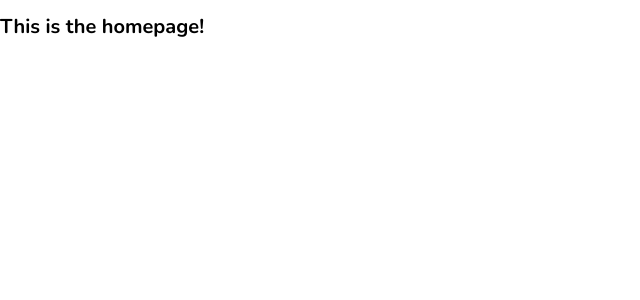
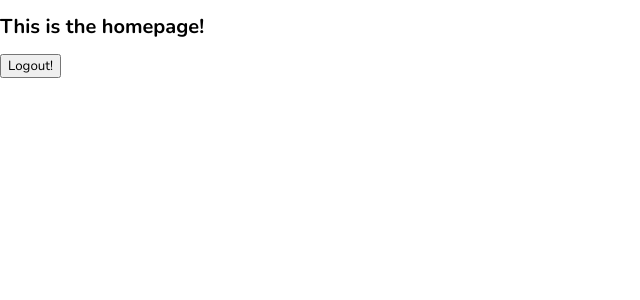
Before and after one commit to mauricekoreman/recipe_manager, a React (Create React App) app in the folder client/: page / in a window 1280 px wide. Shown: the top 300 px of the page, without its empty margins (0-640 px from the left). Built offline with nearby package versions, Linux system fonts and the light colour scheme; sample sign-in values are in the browser's storage.

Commit message:
added protected routes

```diff
--- a/client/src/App.js
+++ b/client/src/App.js
@@ -5,17 +5,22 @@ import "react-toastify/dist/ReactToastify.css";
 import Homepage from "./pages/homepage/homepage.component";
 import LoginPage from "./pages/auth/loginPage/loginPage.component";
 import RegisterPage from "./pages/auth/registerPage/registerPage.component";
+import NotFoundPage from "./pages/notFoundPage/notFoundPage.component";
 
 import "./sass/_base.scss";
+import PrivateRoute from "./routes/privateRoute.component";
 
 function App() {
   return (
     <>
       <BrowserRouter>
         <Routes>
-          <Route path='/' element={<Homepage />} />
+          <Route element={<PrivateRoute />}>
+            <Route index element={<Homepage />} />
+          </Route>
           <Route path='/register' element={<RegisterPage />} />
           <Route path='/login' element={<LoginPage />} />
+          <Route path='*' element={<NotFoundPage />} />
         </Routes>
       </BrowserRouter>
       <ToastContainer />
--- a/client/src/api/requests.js
+++ b/client/src/api/requests.js
@@ -8,7 +8,7 @@ async function httpRegister(userData) {
     const response = await axios.post(`${API_URL}/register`, userData);
 
     if (response.data) {
-      localStorage.setItem("user", JSON.stringify(response.data));
+      localStorage.setItem("RECIPE_MANAGER_USER", JSON.stringify(response.data));
 
       return response.data;
     }
@@ -23,7 +23,7 @@ async function httpLogin(userData) {
     const response = await axios.post(`${API_URL}/login`, userData);
 
     if (response.data) {
-      localStorage.setItem("user", JSON.stringify(response.data));
+      localStorage.setItem("RECIPE_MANAGER_USER", JSON.stringify(response.data));
 
       return response.data;
     }
@@ -34,7 +34,7 @@ async function httpLogin(userData) {
 
 // Logout user
 function logout() {
-  localStorage.removeItem("user");
+  localStorage.removeItem("RECIPE_MANAGER_USER");
 }
 
 const requests = {
--- a/client/src/pages/homepage/homepage.component.jsx
+++ b/client/src/pages/homepage/homepage.component.jsx
@@ -1,7 +1,13 @@
+import { useDispatch } from "react-redux";
+import { logout } from "../../redux/authSlice";
+
 const Homepage = () => {
+  const dispatch = useDispatch();
+
   return (
     <div>
       <h1>This is the homepage!</h1>
+      <button onClick={() => dispatch(logout())}>Logout!</button>
     </div>
   );
 };
--- /dev/null
+++ b/client/src/pages/notFoundPage/notFoundPage.component.jsx
@@ -0,0 +1,16 @@
+import { useNavigate } from "react-router-dom";
+import LandingHeading from "../../components/landing-heading/landing-heading.component";
+import PrimaryButton from "../../components/primary-button/primary-button.component";
+
+const NotFoundPage = () => {
+  const navigate = useNavigate();
+
+  return (
+    <>
+      <LandingHeading title={"Page Not Found!"} />
+      <PrimaryButton text={"Go to homepage!"} onClick={() => navigate("/")} />
+    </>
+  );
+};
+
+export default NotFoundPage;
--- a/client/src/redux/authSlice.js
+++ b/client/src/redux/authSlice.js
@@ -2,7 +2,7 @@ import { createSlice, createAsyncThunk } from "@reduxjs/toolkit";
 import requests from "../api/requests";
 
 // Get uer from localstorage
-const user = JSON.parse(localStorage.getItem("user"));
+const user = JSON.parse(localStorage.getItem("RECIPE_MANAGER_USER"));
 
 const initialState = {
   user: user ? user : null,
--- /dev/null
+++ b/client/src/routes/privateRoute.component.jsx
@@ -0,0 +1,14 @@
+import { useSelector } from "react-redux";
+import { Navigate, Outlet } from "react-router-dom";
+
+const PrivateRoute = ({ redirectPath = "/login", children }) => {
+  const { user } = useSelector((state) => state.auth);
+
+  if (!user) {
+    return <Navigate replace to={redirectPath} />;
+  }
+
+  return children ? children : <Outlet />;
+};
+
+export default PrivateRoute;
```
